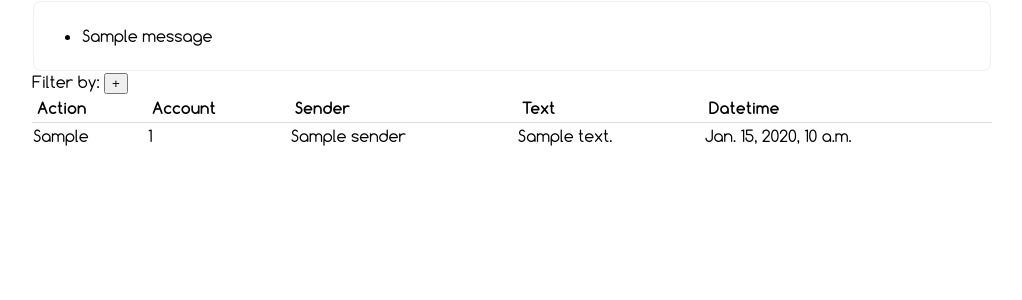
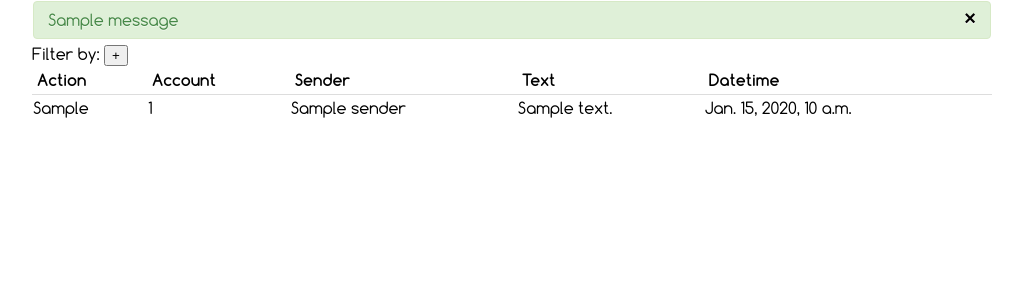
Before and after one commit to ariunbayar/hexic, a Django app: template admin/templates/admin/messages.html in a window 1280 px wide. Shown: the top 300 px of the page, without its empty margins (128-1150 px from the left). Run offline with Django 3.2, Linux system fonts and the light colour scheme; the template is opened without the code that fills it: most values are stand-ins (such as "Sample title", 1, 10 or a date in 2020); one stand-in notice (Sample message) is shown.

Commit message:
R19: Flash messages with design

```diff
--- a/admin/templates/admin/base.html
+++ b/admin/templates/admin/base.html
@@ -10,7 +10,7 @@
   </head>
   <body class='content'>
     {% if session_admin_id %}
-      <div class='clearfix'>
+      <div class='clearfix row-fluid'>
         <div class='right-heading'>
           <a href="{% url admin.views.add_admin %}">Add admin</a>
           <a href="{% url admin.views.add_acc %}">Add account</a>
@@ -24,11 +24,11 @@
       </div>
     {% endif %}
     {% if messages %}
-    <div>
-      <ul class='messages'>
-        {% for message in messages %}
-        <li{% if message.tags %} class='{{ message.tags }}'{% endif %}>{{ message }}</li>
-        {% endfor %}
+      {% for message in messages %}
+        <div{% if message.tags %} class='{{ message.tags }} alert'{% endif %}>
+          <button class='close' type="button">&times;</button>
+          {{ message }}
+      {% endfor %}
       </ul>
     </div>
     {% endif %}
--- a/admin/templates/admin/messages.html
+++ b/admin/templates/admin/messages.html
@@ -4,7 +4,7 @@
 Filter by:
 <button>+</button>
 <form action="{% url admin.views.messages %}" method="get" accept-charset="utf-8">
-  <div class='row-fluid show-grid' id='filter' style='display:none'>
+  <div class='row-fluid' id='filter' style='display:none'>
     <div class='span6'>
       <label for="deposit">Deposit Credit</label>
       <input type="radio" name="action" id='deposit' value='deposit' {% if deposit %}checked='1'{% endif %} />
--- a/static/css/main.css
+++ b/static/css/main.css
@@ -72,7 +72,10 @@ tbody tr:hover {
     margin: auto;
 }
 
-.row-fluid {width: 940px;}
+.row-fluid {
+    width: 100%;
+    padding: 0px;
+}
 
 .row-fluid::before, .row-fluid::after {
     display: table;
@@ -90,14 +93,17 @@ tbody tr:hover {
 .row-fluid [class*="span"] {
     display: block;
     float: left;
-    margin-left: 2%;
+    margin-left: 2.5%;
 }
 
 .row-fluid [class*="span"]:first-child {margin-left: 0px;}
 
 .span1 {width: 8.33%;}
 
-.span6 {width: 46.98%;}
+.span6 {
+    width: 48.717948717948715%;
+    padding: 0px;
+}
 
 .span12 {width: 100%;}
 
@@ -125,7 +131,6 @@ input[type="password"]
 }
 
 form div {
-    width: 90%;
     margin: auto;
 }
 
@@ -141,4 +146,46 @@ ul.errorlist {
 }
 /* }}} */
 
+/* flash-messages {{{ */
+.alert {
+    margin-bottom: 5px;
+    padding: 8px 35px 8px 14px;
+    text-shadow: 0 1px 0 rgba(255, 255, 255, 0.5);
+    border: 1px solid #fbeed5;
+    border-radius: 4px;
+    line-height: 20px;
+    color: #c09853;
+    background-color: #fcf8e3;
+}
+
+.success {
+    color: #468847;
+    background-color: #dff0d8;
+    border-color: #d6e9c6;
+}
+
+.alert .close {
+    position: relative;
+    top: -2px;
+    right: -21px;
+    line-height: 20px;
+    padding: 0px;
+    background: transparent;
+    border: 0px;
+    float: right;
+    font-size: 20px;
+    font-weight: bold;
+    text-shadow: 0 1px 0 #fff;
+    margin: 0px;
+    vertical-align: middle;
+}
+
+.alert .close:hover {
+    color: #000;
+    text-decoration: none;
+    cursor: pointer;
+    opacity: 0.4;
+}
+/* }}} */
+
 /* vim: set foldmethod=marker : */
```
Also changed, not shown: admin/views.py (+7 -1 lines).
